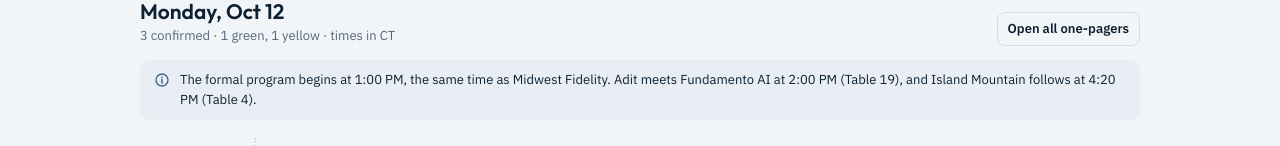
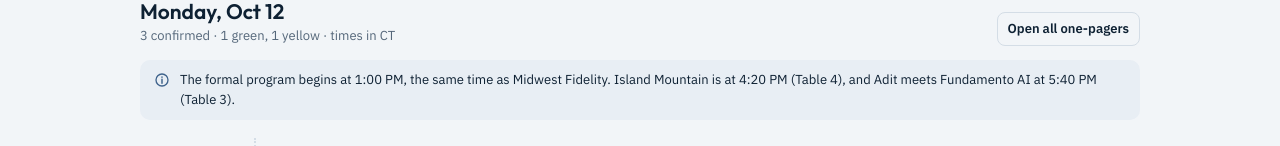
Before and after one commit to admin-astra/lend360-2026-itenary, a plain HTML site: page index.html in a window 1280 px wide. Shown: the part 642-788 px from the top of the page. Drawn offline with Linux system fonts and the light colour scheme.

Commit message:
Move Fundamento AI to Mon 5:40 PM, Table 3

```diff
--- a/index.html
+++ b/index.html
@@ -796,7 +796,7 @@ footer .wrap { display: grid; gap: 6px; }
       source: "LinkedIn campaign · Debbie & Arsh" },
     { id: "mon-key", day: "mon", kind: "official", start: "13:00", end: "13:45", title: "Opening remarks & keynote", sub: "Naftali Harris, CEO of SentiLink, on fighting fraud.", room: "Manchester Ballroom EF · 5th floor" },
     { id: "mon-hall", day: "mon", kind: "official", start: "13:00", end: "18:00", ambient: true, title: "Innovation Hall opens", sub: "Exhibit floor, coffee bar, cornhole, puppy play pen.", room: "Manchester Ballroom ABCD · 5th floor" },
-    { id: "fundamento", day: "mon", kind: "meeting", status: "confirmed", start: "14:00", end: "14:30", co: "fundamento", via: [], table: "19", attendee: "Adit Kumar",
+    { id: "fundamento", day: "mon", kind: "meeting", status: "confirmed", start: "17:40", end: "18:10", co: "fundamento", via: [], table: "3", attendee: "Adit Kumar",
       notes: ["Not a client meeting. Adit is meeting them on his own to understand their product."] },
     { id: "mon-brk", day: "mon", kind: "official", start: "14:00", end: "15:00", related: "monterey", title: "Breakout: Future-Proofing Lending", sub: "Monterey Financial's Head of Credit, Zhiyao Pei, is on the panel.", room: "Lantana · 4th floor" },
     { id: "mon-rec", day: "mon", kind: "official", start: "16:30", end: "18:00", title: "Beyond Austin City Limits Reception", sub: "Live music, local food and custom cowboy hats.", room: "Manchester Ballroom ABCD · 5th floor" },
@@ -821,7 +821,7 @@ footer .wrap { display: grid; gap: 6px; }
   ];
 
   var DAY_NOTES = {
-    mon: "The formal program begins at 1:00 PM, the same time as Midwest Fidelity. Adit meets Fundamento AI at 2:00 PM (Table 19), and Island Mountain follows at 4:20 PM (Table 4).",
+    mon: "The formal program begins at 1:00 PM, the same time as Midwest Fidelity. Island Mountain is at 4:20 PM (Table 4), and Adit meets Fundamento AI at 5:40 PM (Table 3).",
     tue: "2:40–3:40 PM is three meetings back to back: Monterey at Table 1, EverChain at Table 2, then Uown back at Table 1. End with drinks with Carmel in the evening."
   };
 
```
